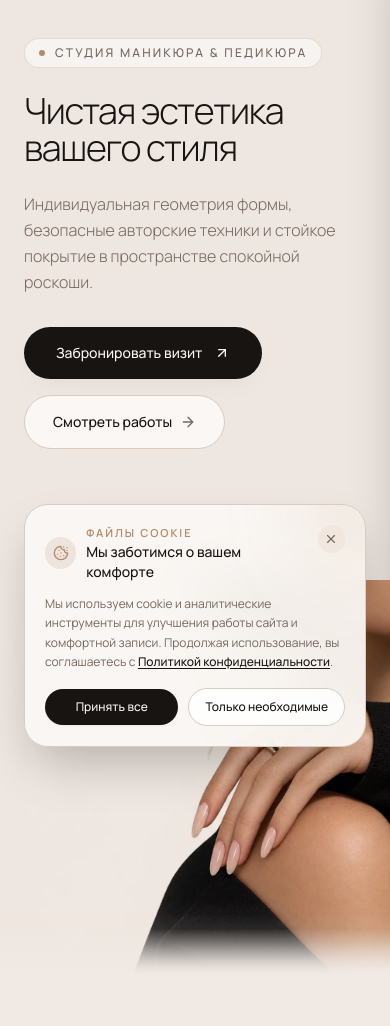
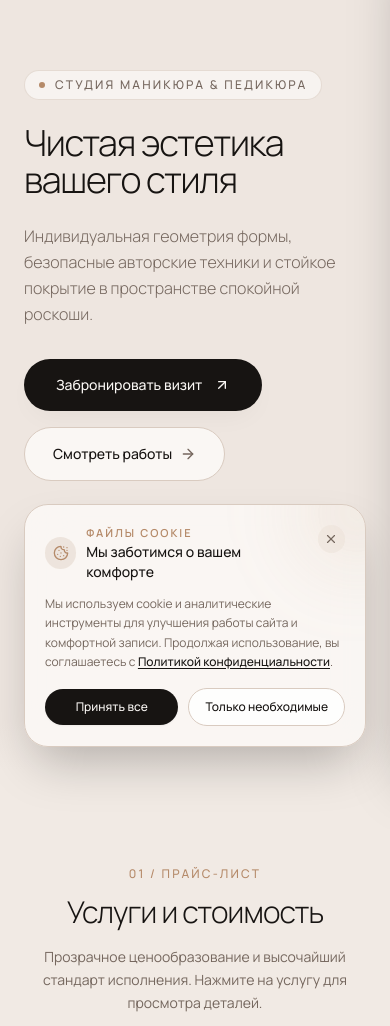
Before and after one commit to movsisiannartem-hash/osnova, a plain HTML site: page index.html in a window 390 px wide. Shown: the part 74-1100 px from the top of the page. Drawn offline with nearby package versions, Linux system fonts and the light colour scheme.

Commit message:
style: hide hero image on mobile and shift hero text lower

```diff
--- a/index.html
+++ b/index.html
@@ -116,8 +116,8 @@
     <!-- Hero Main Container (Desktop 2-columns / Mobile stack) -->
     <div class="relative w-full flex-1 flex flex-col lg:flex-row items-center lg:items-stretch min-h-[100svh]">
 
-      <!-- Left Column: Typography & CTAs (approx 48% width on desktop) -->
-      <div class="w-full lg:w-[48%] xl:w-[46%] flex flex-col justify-center px-6 sm:px-12 lg:pl-16 xl:pl-24 lg:pr-4 pt-28 sm:pt-32 lg:pt-20 pb-12 lg:pb-16 z-10">
+      <!-- Left Column: Typography & CTAs (Shifted lower on mobile, approx 48% width on desktop) -->
+      <div class="w-full lg:w-[48%] xl:w-[46%] flex flex-col justify-center px-6 sm:px-12 lg:pl-16 xl:pl-24 lg:pr-4 pt-36 sm:pt-44 lg:pt-20 pb-16 sm:pb-24 lg:pb-16 z-10">
 
         <div class="max-w-xl">
           <!-- Subtle Category Capsule -->
@@ -152,8 +152,8 @@
 
       </div>
 
-      <!-- Right Column: Visual of Model (User's Photo, Anchored to Right Bottom with Smooth Fade) -->
-      <div class="hero-image-wrap w-full lg:absolute lg:top-0 lg:right-0 lg:bottom-0 lg:w-[58%] xl:w-[60%] lg:h-full relative min-h-[460px] sm:min-h-[560px] flex items-end justify-end overflow-hidden pointer-events-none select-none bg-transparent">
+      <!-- Right Column: Visual of Model (Desktop only, hidden on mobile) -->
+      <div class="hero-image-wrap hidden lg:flex lg:absolute lg:top-0 lg:right-0 lg:bottom-0 lg:w-[58%] xl:w-[60%] lg:h-full relative overflow-hidden pointer-events-none select-none bg-transparent items-end justify-end">
 
         <!-- Hero Photo: Exact uploaded image -->
         <img
--- a/styles.css
+++ b/styles.css
@@ -167,13 +167,9 @@ body {
 }
 
 @media (max-width: 1023px) {
+  .hero-image-wrap,
   .hero-girl-img {
-    position: relative;
-    right: auto;
-    bottom: auto;
-    height: 480px;
-    width: 100%;
-    object-position: right bottom !important;
+    display: none !important;
   }
 }
 
```
